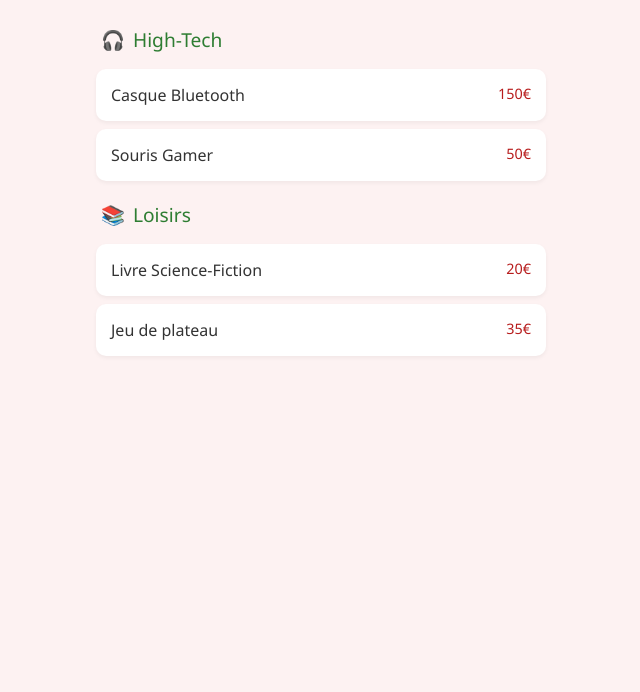
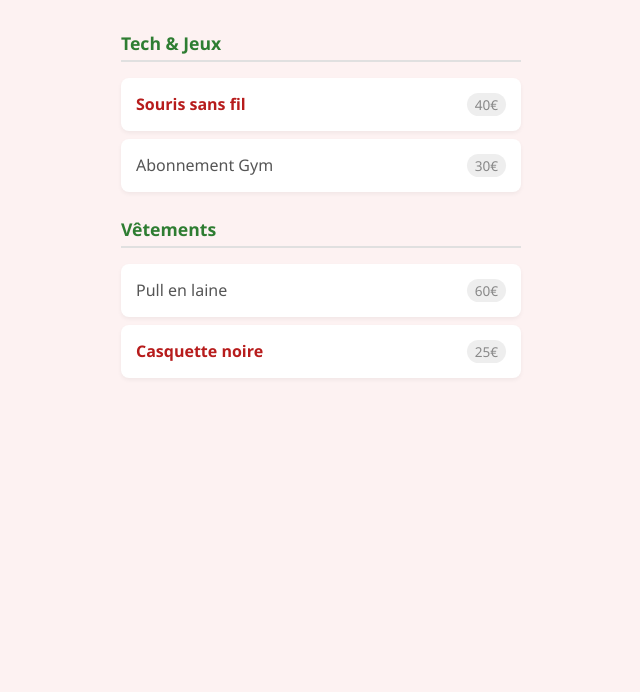
Before and after one commit to HelloProtect/RegaloNavidad, a plain HTML site: page index.html in a window 1280 px wide. Shown: the part 108-800 px from the top of the page, without its empty margins (319-959 px from the left). Drawn offline with Linux system fonts and the light colour scheme.

Commit message:
Update index.html

```diff
--- a/index.html
+++ b/index.html
@@ -5,69 +5,60 @@
   <meta name="viewport" content="width=device-width, initial-scale=1.0">
   <style>
     body { font-family: 'Segoe UI', sans-serif; background: #fdf2f2; padding: 20px; display: flex; flex-direction: column; align-items: center; }
-    .container { width: 100%; max-width: 450px; }
-    h1 { color: #b71c1c; text-align: center; }
+    .container { width: 100%; max-width: 400px; }
+    h2 { color: #2e7d32; border-bottom: 2px solid #e0e0e0; padding-bottom: 5px; margin-top: 25px; font-size: 1.1rem; }
+    ul { list-style: none; padding: 0; }
 
-    .category-title {
-      color: #2e7d32;
-      font-size: 1.2rem;
-      margin: 20px 0 10px 5px;
-      display: flex; align-items: center; gap: 8px;
+    .gift-card {
+      background: white; margin-bottom: 8px; border-radius: 8px;
+      padding: 15px; box-shadow: 0 2px 4px rgba(0,0,0,0.05);
+      display: flex; justify-content: space-between; align-items: center;
     }
 
-    ul { list-style: none; padding: 0; }
-    li {
-      background: white; margin-bottom: 8px; border-radius: 10px;
-      box-shadow: 0 2px 4px rgba(0,0,0,0.05); transition: 0.2s;
-    }
-    li:hover { transform: scale(1.02); }
-
-    a {
-      display: flex; justify-content: space-between; padding: 15px;
-      text-decoration: none; color: #333; font-weight: 500;
-    }
-    .price { color: #b71c1c; font-size: 0.9rem; }
+    a { color: #b71c1c; text-decoration: none; font-weight: bold; }
+    a:hover { text-decoration: underline; }
+    .no-link { color: #555; font-weight: 500; }
+    .price { font-size: 0.85rem; color: #888; background: #eee; padding: 2px 8px; border-radius: 20px; }
   </style>
 </head>
 <body>
-  <h1>🎄 Ma Liste de Noël</h1>
-  <div id="main-container" class="container"></div>
+  <h1>🎄 Ma Liste</h1>
+  <div id="list" class="container"></div>
 
   <script>
-    const data = [
+    const categories = [
       {
-        category: "High-Tech", icon: "🎧",
+        name: "Tech & Jeux",
         items: [
-          { name: "Casque Bluetooth", link: "#", price: "150€" },
-          { name: "Souris Gamer", link: "#", price: "50€" }
+          { name: "Souris sans fil", link: "https://amazon.fr", price: "40€" },
+          { name: "Abonnement Gym", link: "", price: "30€" }
         ]
       },
       {
-        category: "Loisirs", icon: "📚",
+        name: "Vêtements",
         items: [
-          { name: "Livre Science-Fiction", link: "#", price: "20€" },
-          { name: "Jeu de plateau", link: "#", price: "35€" }
+          { name: "Pull en laine", link: "", price: "60€" },
+          { name: "Casquette noire", link: "https://boutique.com", price: "25€" }
         ]
       }
     ];
 
-    const container = document.getElementById('main-container');
+    const container = document.getElementById('list');
 
-    data.forEach(group => {
-      const section = document.createElement('div');
-      section.innerHTML = `
-        <div class="category-title"><span>${group.icon}</span> ${group.category}</div>
+    categories.forEach(cat => {
+      const html = `
+        <h2>${cat.name}</h2>
         <ul>
-          ${group.items.map(item => `
-            <li>
-              <a href="${item.link}" target="_blank">
-                ${item.name} <span class="price">${item.price}</span>
-              </a>
+          ${cat.items.map(item => `
+            <li class="gift-card">
+              ${item.link
+                ? `<a href="${item.link}" target="_blank">${item.name}</a>`
+                : `<span class="no-link">${item.name}</span>`}
+              <span class="price">${item.price}</span>
             </li>
           `).join('')}
-        </ul>
-      `;
-      container.appendChild(section);
+        </ul>`;
+      container.innerHTML += html;
     });
   </script>
 </body>
```
